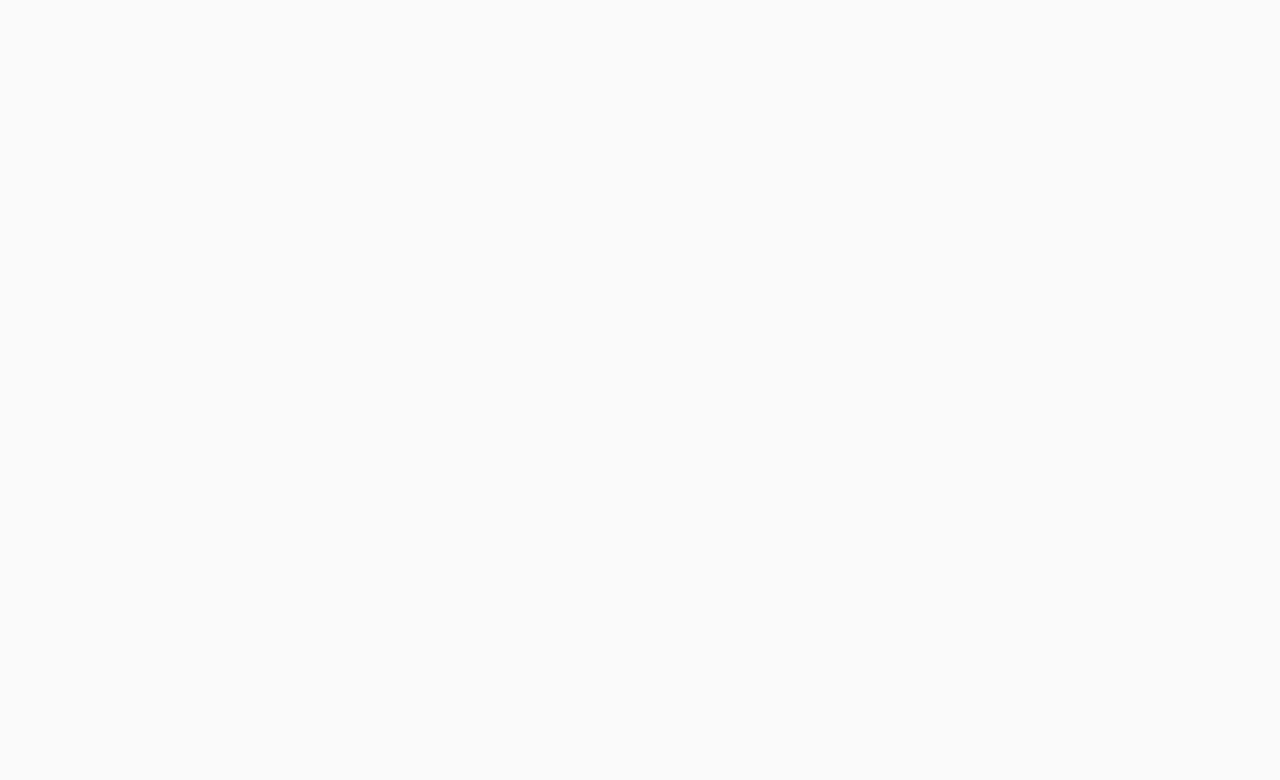
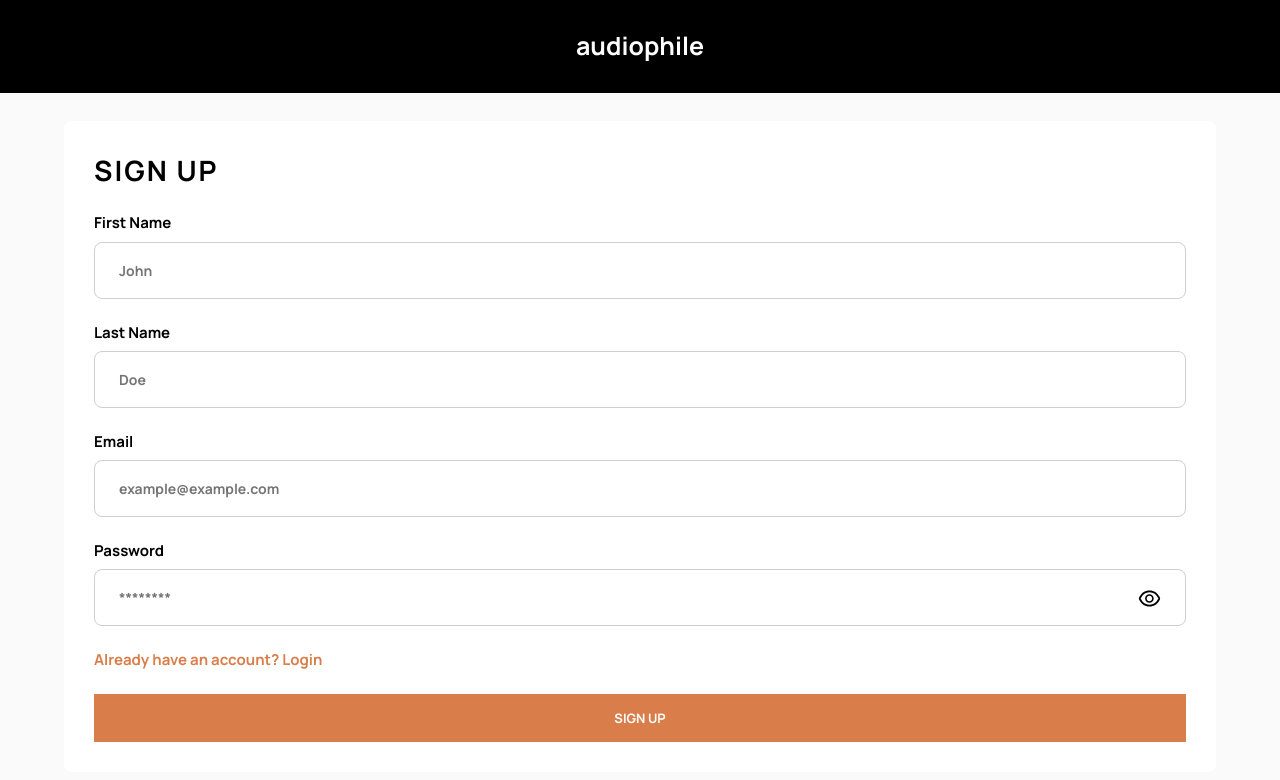
Before and after one commit to AlejandroMorales-s/audiophile-ecommerce, a React (Vite) app: page /signup in a window 1280 px wide. Before the commit this address had no page. Shown: the top 780 px of the page. Built offline with nearby package versions, Linux system fonts and the light colour scheme.

Commit message:
added sign up page

```diff
--- a/src/App.tsx
+++ b/src/App.tsx
@@ -1,11 +1,13 @@
 import React from "react";
 import "./App.scss";
 import { Routes, Route } from "react-router-dom";
+import SignUp from "./pages/SignUp";
 
 const App = () => {
   return (
     <Routes>
       <Route path="/" element={<h1>Home</h1>} />
+      <Route path="/signup" element={<SignUp />} />
     </Routes>
   );
 };
--- /dev/null
+++ b/src/pages/SignUp.tsx
@@ -0,0 +1,58 @@
+import React from "react";
+//* Components
+import Input from "../components/common/input/Input";
+import AuthTemplate from "../components/templates/authTemplate/AuthTemplate";
+//* Formik
+import { FormikHelpers } from "formik";
+//* Redux
+import { useAppDispatch } from "../store";
+import { createUser } from "../reducers/auth/authReducer";
+
+interface Values {
+  firstName?: string;
+  lastName?: string;
+  email: string;
+  password: string;
+}
+
+const SignUp = () => {
+  const dispatch = useAppDispatch();
+
+  const change = (e: React.ChangeEvent<HTMLInputElement>) => {
+    console.log(e.target.value);
+  };
+
+  const handleSubmit = (
+    values: Values,
+    { setSubmitting }: FormikHelpers<Values>
+  ) => {
+    dispatch(createUser(values)).then(() => setSubmitting(false));
+  };
+
+  return (
+    <AuthTemplate handleSubmit={handleSubmit} authType="signup">
+      <Input
+        name="firstName"
+        label="First Name"
+        type="text"
+        placeholder="John"
+        onChange={change}
+      />
+      <Input name="lastName" label="Last Name" type="text" placeholder="Doe" />
+      <Input
+        name="email"
+        label="Email"
+        type="email"
+        placeholder="example@example.com"
+      />
+      <Input
+        name="password"
+        label="password"
+        type="password"
+        placeholder="********"
+      />
+    </AuthTemplate>
+  );
+};
+
+export default SignUp;
--- a/src/reducers/auth/authReducer.ts
+++ b/src/reducers/auth/authReducer.ts
@@ -42,6 +42,7 @@ const options = {
       const { payload } = action;
       state.isLoading = false;
       state.user = payload;
+      state.isLogged = true;
     });
     builder.addCase(createUser.rejected, (state) => {
       state.isLoading = false;
```
